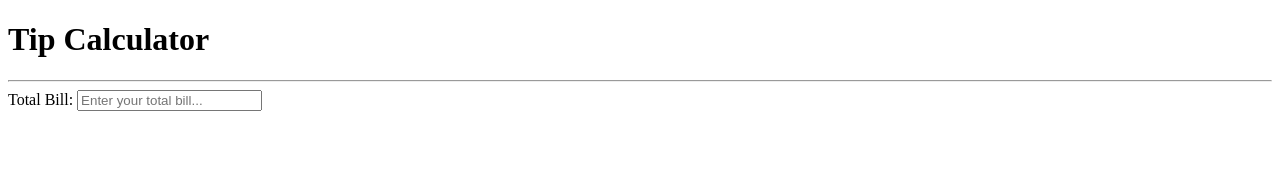
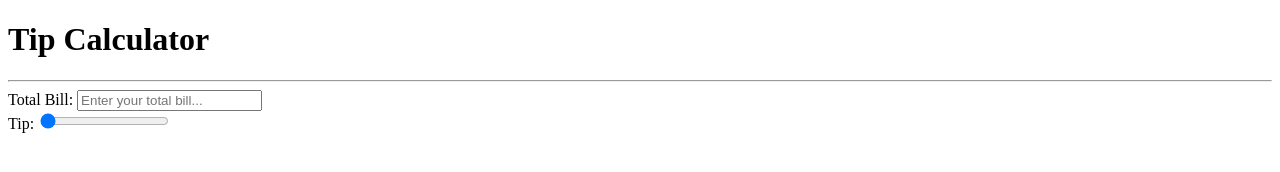
Before and after one commit to ariana-mirus20/tip-calculator, a plain HTML site: page index.html in a window 1280 px wide. Drawn offline with Linux system fonts and the light colour scheme.

Commit message:
tip slider added

```diff
--- a/index.html
+++ b/index.html
@@ -13,6 +13,10 @@
         <label for="total-bill">Total Bill:</label>
         <input type="text" placeholder="Enter your total bill..." id="billTotal">
       </div>
+      <div>
+        <label for="tip">Tip:</label>
+        <input type="range" value="0">
+      </div>
   </div>
 
 </body>
```
